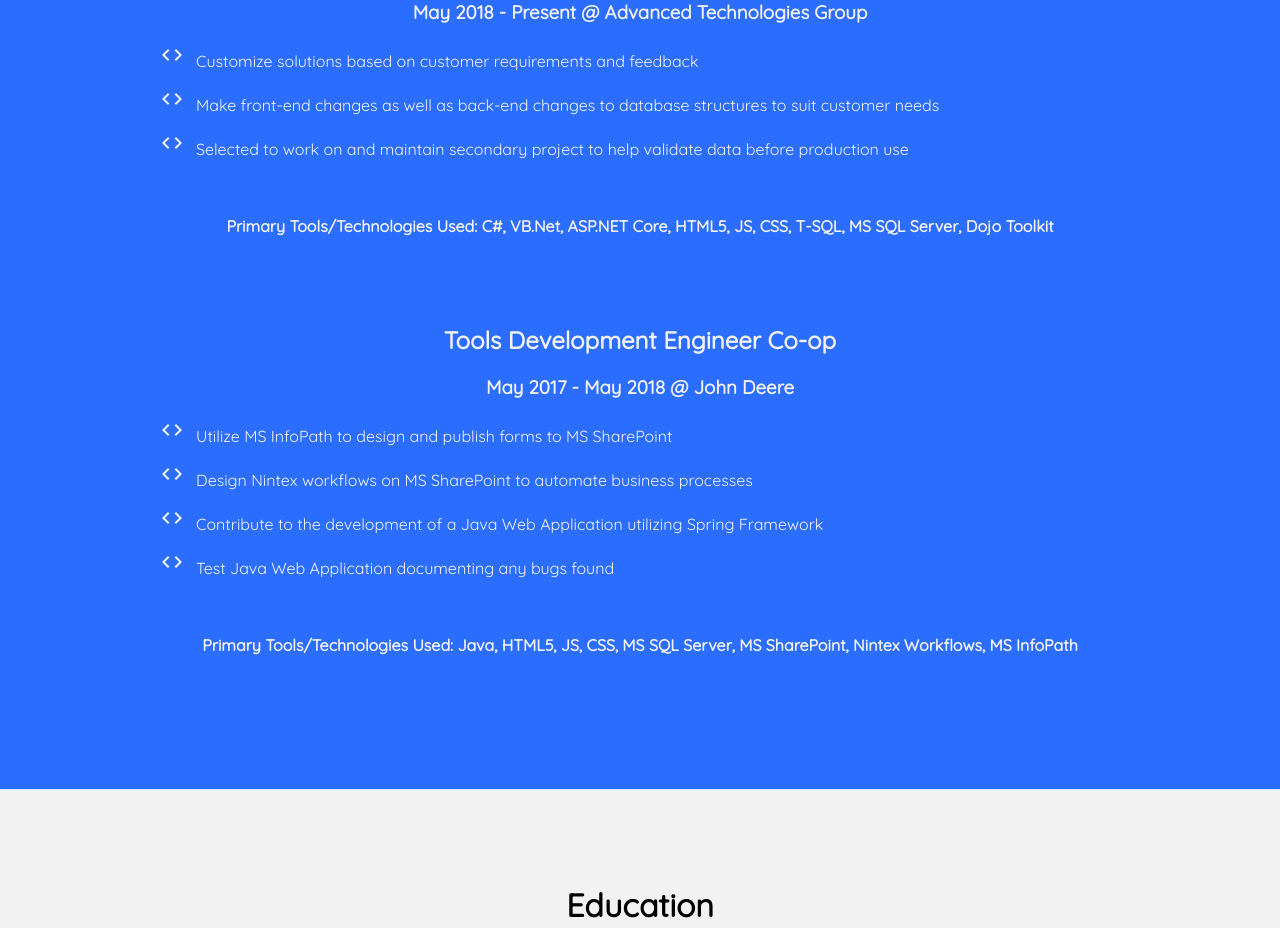
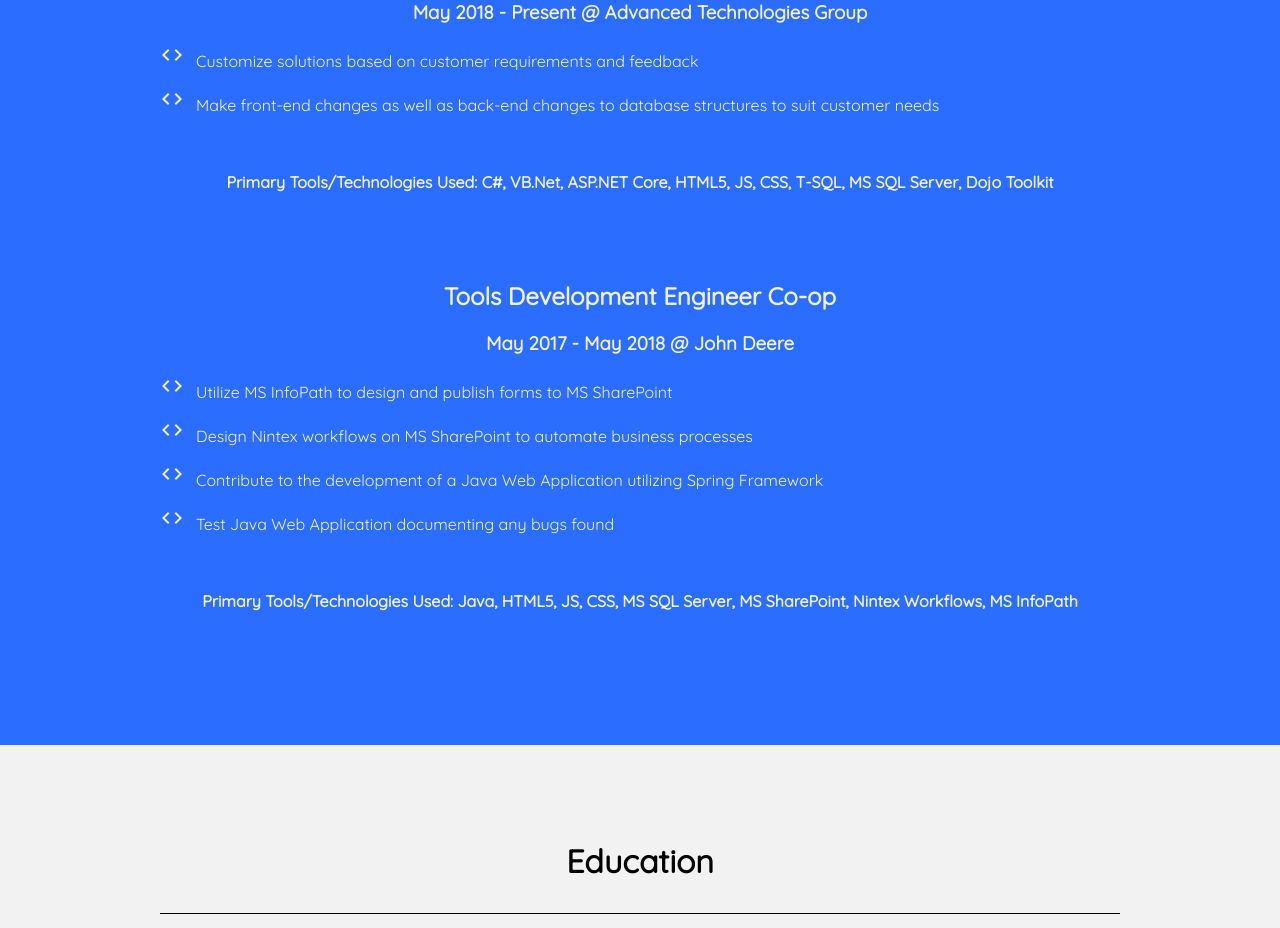
Before and after one commit to tylerlittle/portfolio, a React (Create React App) app: page / in a window 1280 px wide. Shown: the part 1060-1988 px from the top of the page. Built offline with nearby package versions, Linux system fonts and the light colour scheme.

Commit message:
Updated experience

```diff
--- a/src/experienceList.js
+++ b/src/experienceList.js
@@ -5,10 +5,10 @@ const experienceList = [
     duration: "May 2018 - Present  @ Advanced Technologies Group",
     description: [
       "Customize solutions based on customer requirements and feedback",
-            "Make front-end changes as well as back-end changes to database structures to suit customer needs",
-            "Selected to work on and maintain secondary project to help validate data before production use"
+      "Make front-end changes as well as back-end changes to database structures to suit customer needs"
     ],
-        tools: "C#, VB.Net, ASP.NET Core, HTML5, JS, CSS, T-SQL, MS SQL Server, Dojo Toolkit"
+    tools:
+      "C#, VB.Net, ASP.NET Core, HTML5, JS, CSS, T-SQL, MS SQL Server, Dojo Toolkit"
   },
   {
     title: "Tools Development Engineer Co-op",
@@ -20,7 +20,8 @@ const experienceList = [
       "Contribute to the development of a Java Web Application utilizing Spring Framework",
       "Test Java Web Application documenting any bugs found"
     ],
-        tools: "Java, HTML5, JS, CSS, MS SQL Server, MS SharePoint, Nintex Workflows, MS InfoPath"
+    tools:
+      "Java, HTML5, JS, CSS, MS SQL Server, MS SharePoint, Nintex Workflows, MS InfoPath"
   }
 ];
 
```
Lines whose indentation alone changed are shown as unchanged.
